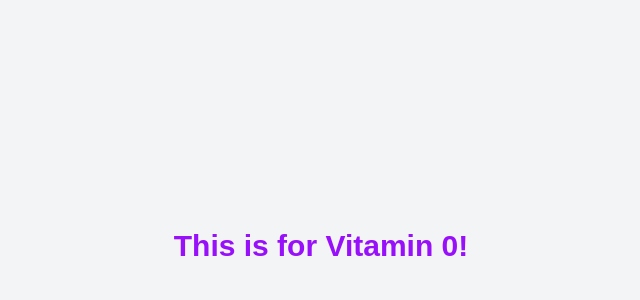
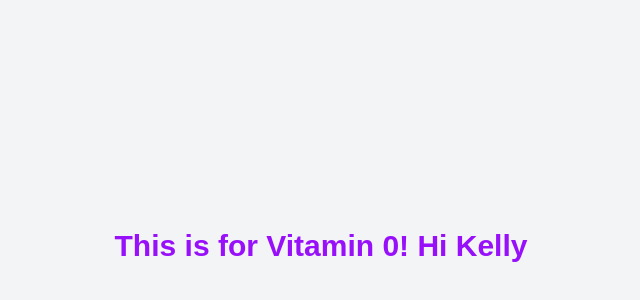
Before and after one commit to richajos34/vitamin0, a Next.js app in the folder my-app/: page / in a window 1280 px wide. Shown: the part 154-454 px from the top of the page, without its empty margins (319-959 px from the left). Built offline with nearby package versions, Linux system fonts and the light colour scheme.

Commit message:
i added new text

```diff
--- a/my-app/app/page.tsx
+++ b/my-app/app/page.tsx
@@ -4,7 +4,7 @@ export default function Home() {
   return (
     <main className="min-h-screen flex items-center justify-center bg-gray-100">
       <h1 className="text-3xl font-bold text-purple-600" >
-        This is for Vitamin 0!
+        This is for Vitamin 0! Hi Kelly
       </h1>
     </main>
   );
```
Also changed, not shown: 1 other file (tests, documents, lock files or other folders).
